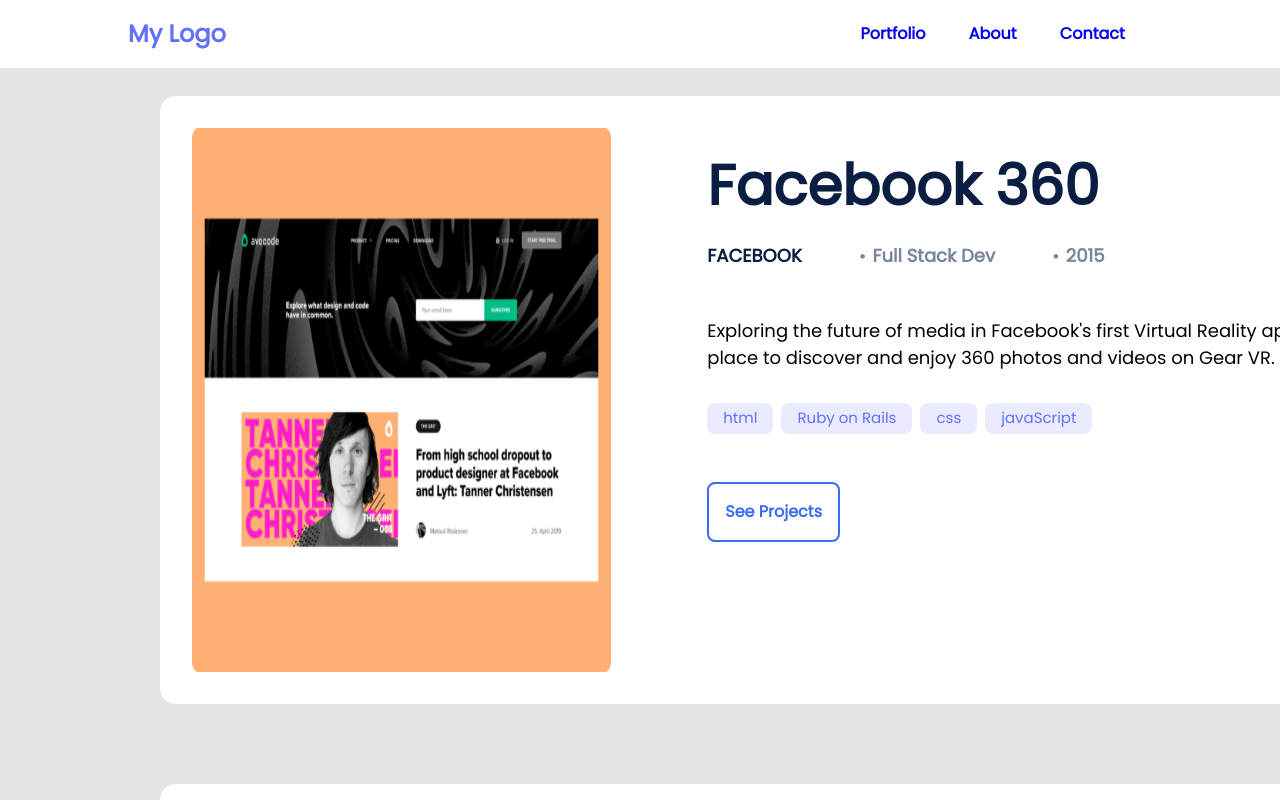
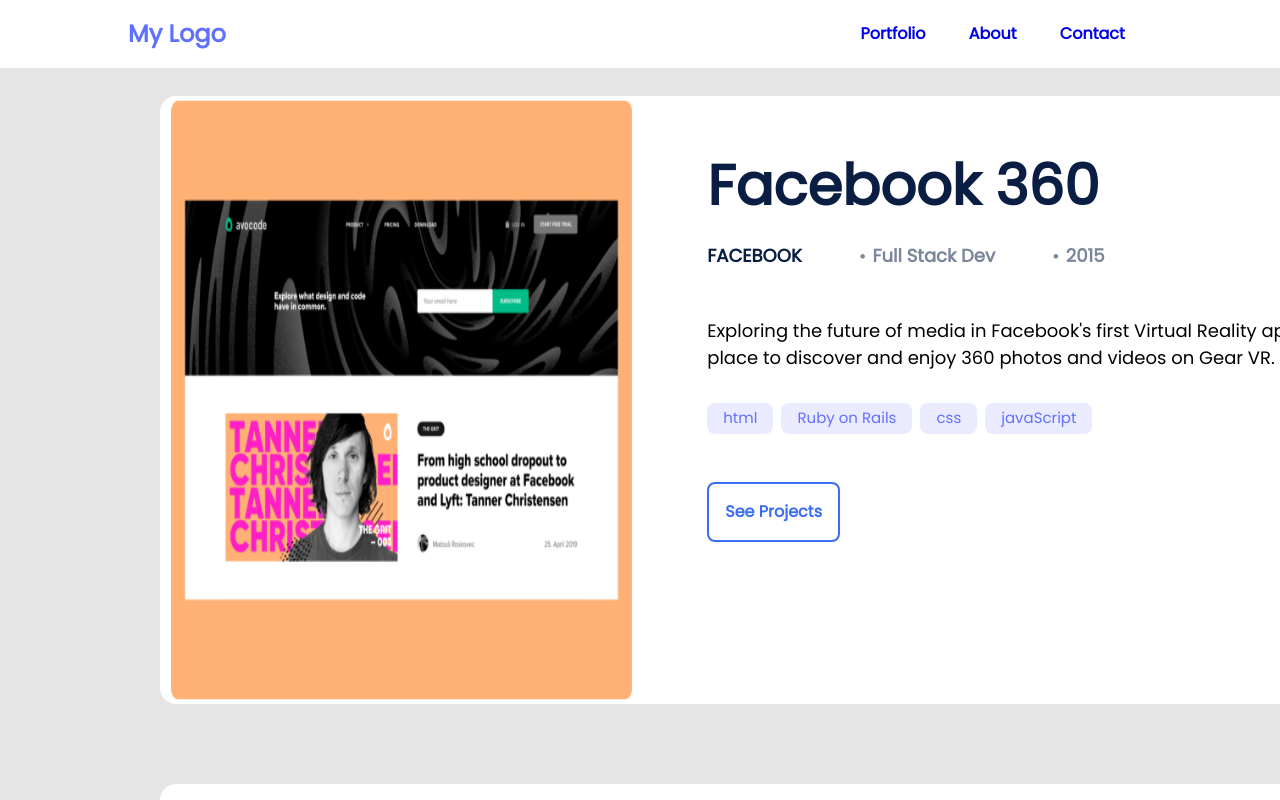
Before and after one commit to muneebulrehman/Portfolio-Project, a plain HTML site: page index.html in a window 1280 px wide. In both pictures the pointer is over the picture 401 px from the left and 2640 px from the top of the page. Shown: the part 2240-3040 px from the top of the page. Drawn offline with Linux system fonts and the light colour scheme.

Commit message:
Apply scale animation on images

```diff
--- a/styles.css
+++ b/styles.css
@@ -22,6 +22,8 @@
 	font-size: 1rem;
 }
 
+
+
 a {
 	text-decoration: none;
 }
@@ -37,6 +39,11 @@
 img {
 	width: 100%;
 	display: block;
+	transition: all .2s linear;
+}
+
+img:hover {
+	transform: scale(1.1);
 }
 
 .navbar {
```
